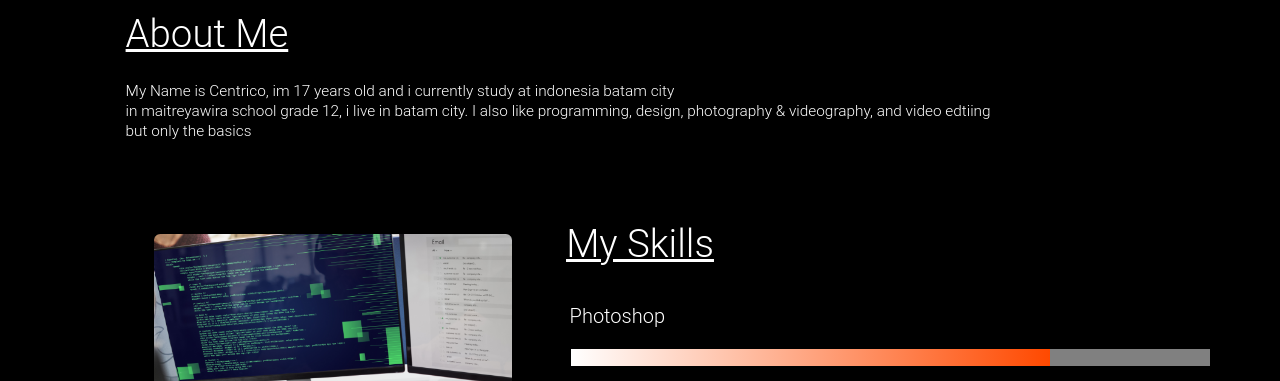
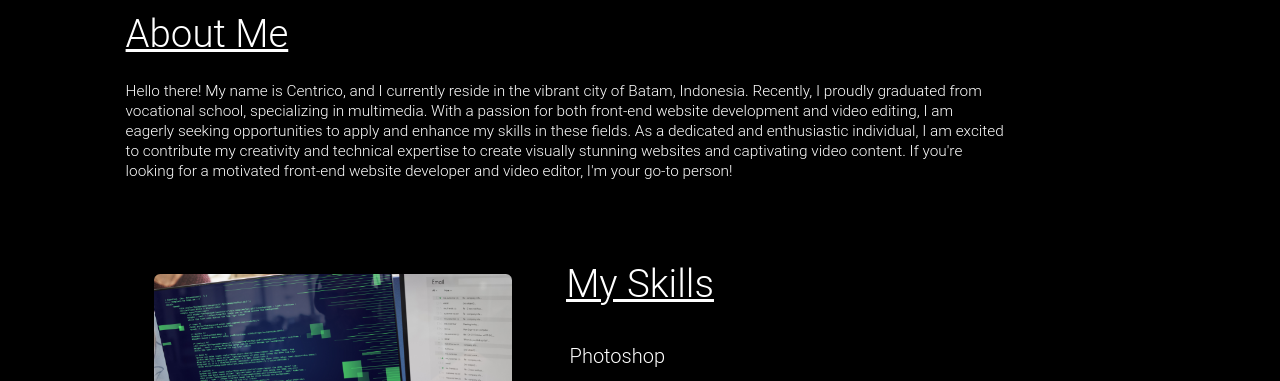
Before and after one commit to Crowzed/Portfolio, a plain HTML site: page index.html in a window 1280 px wide. Shown: the part 770-1151 px from the top of the page. Drawn offline with Linux system fonts and the light colour scheme.

Commit message:
Update index.html
- About me

```diff
--- a/index.html
+++ b/index.html
@@ -50,7 +50,8 @@
                 <h1 class="aboutme-title">
                     About Me
                 </h1>
-                <p>My Name is Centrico, im 17 years old and i currently study at indonesia batam city <br> in maitreyawira school grade 12, i live in batam city. I also like programming, design, photography & videography, and video edtiing but only the basics</p>
+                <p>Hello there! My name is Centrico, and I currently reside in the vibrant city of Batam, Indonesia. Recently, I proudly graduated from vocational school, specializing in multimedia. With a passion for both front-end website development and video editing, I am eagerly seeking opportunities to apply and enhance my skills in these fields. As a dedicated and enthusiastic individual, I am excited to contribute my creativity and technical expertise to create visually stunning websites and captivating video content. If you're looking for a motivated front-end website developer and video editor, I'm your go-to person!
+</p>
             </div>
             <div class="myskills">
                 <div class="experience-clapperboard">
```
